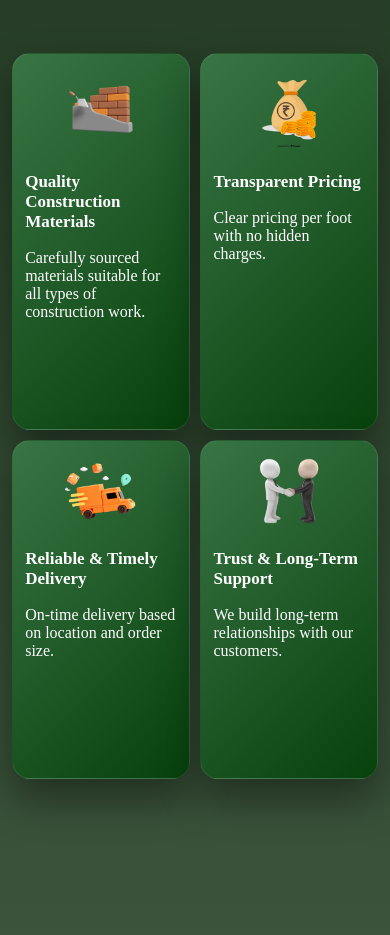
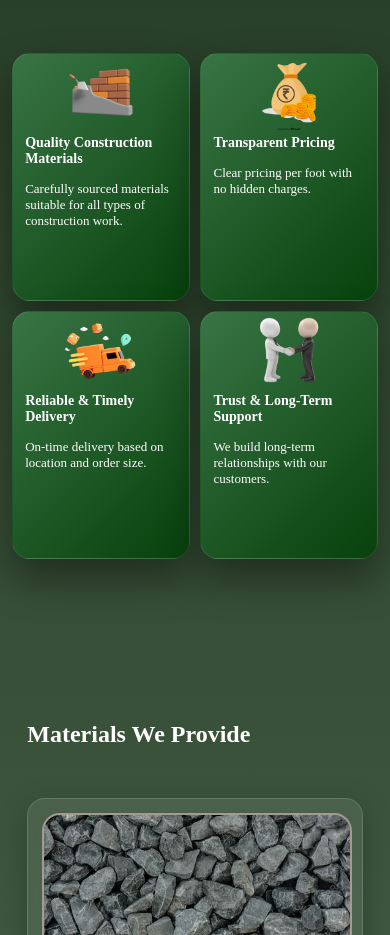
Before and after one commit to divyansh0704/Gravel_Go, a React (Vite) app in the folder client/: page / in a window 390 px wide. Shown: the part 1560-2495 px from the top of the page. Built offline with nearby package versions, Linux system fonts and the light colour scheme; a web font is replaced by a local one.

Commit message:
litt change

```diff
--- a/client/src/components/layout/feature.css
+++ b/client/src/components/layout/feature.css
@@ -85,16 +85,16 @@
     }
     .feature-grid{
         gap: 10px;
-        height: 86vh;
+        height: 60vh;
         padding: 2% 3%;
     }
     .icon img{
         width: 80px;
     }
     .card-content h3{
-        font-size: 17px;
+        font-size: 14px;
     }
     .card-content p{
-        font-size: 16px;
+        font-size: 13px;
     }
 }
```
